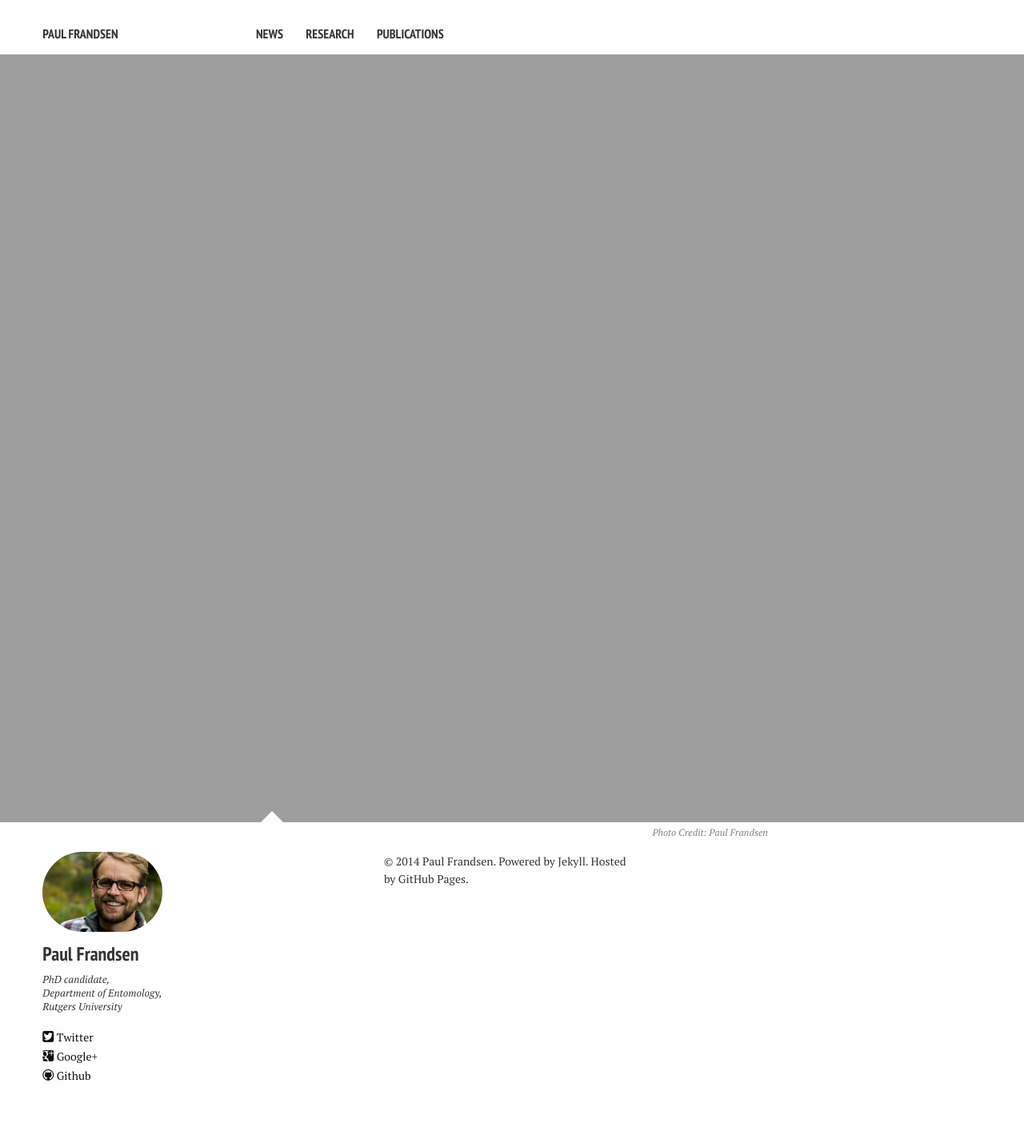
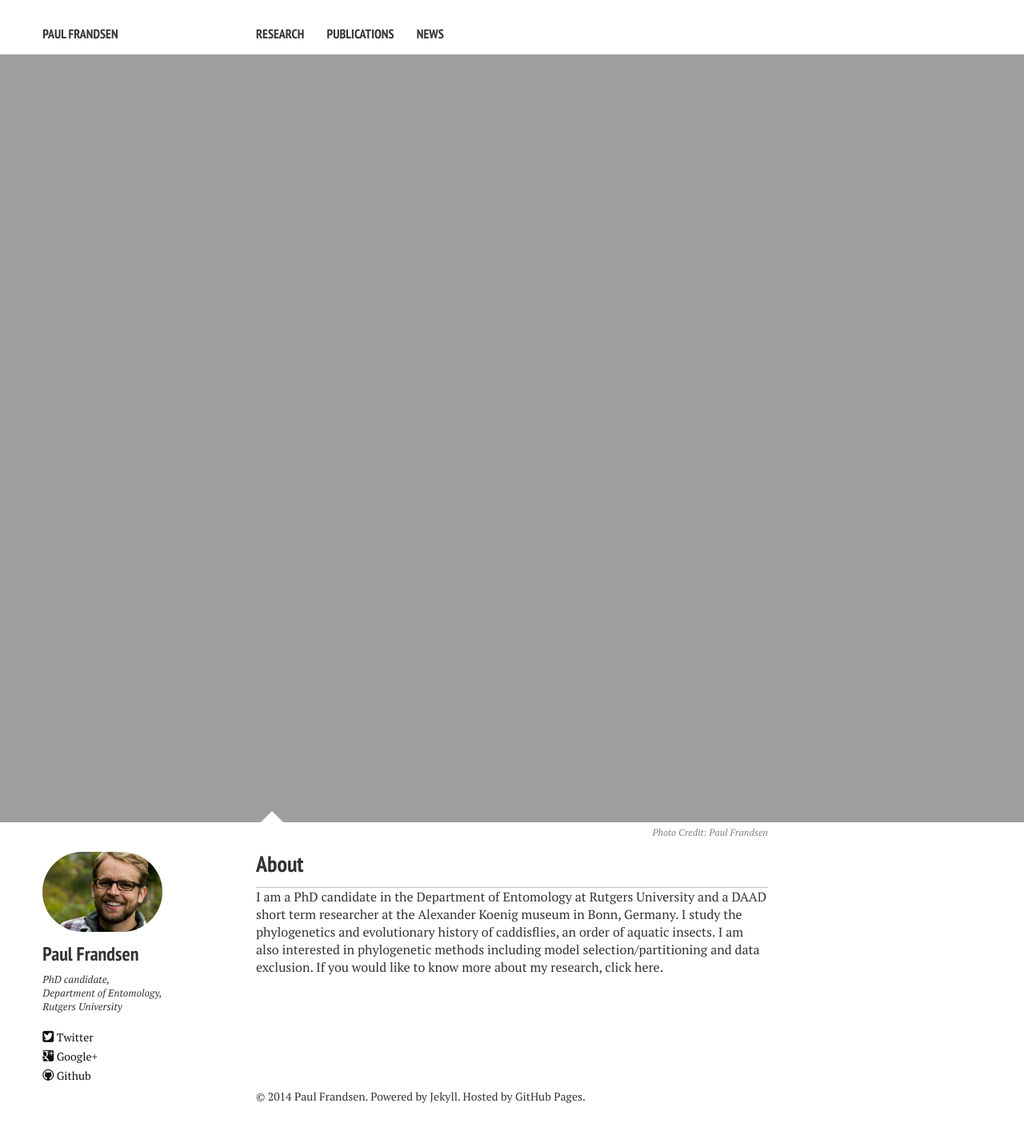
Before and after one commit to pbfrandsen/pbfrandsen.github.io, a Jekyll site: the page built from index.md, in a window 1280 px wide. Shown: the whole page at 80% size. Built offline with Jekyll 4.4.1, drawn with Linux system fonts in a browser that asks for light colours; nearby versions of some CDN libraries; before the commit the page ends 1359 px from its top, so only the background shows below that.

Commit message:
updated about (home) page

```diff
--- a/_config.yml
+++ b/_config.yml
@@ -36,12 +36,12 @@
 # Links to include in top navigation
 # For external links add external: true
 links:
-  - title: News
-    url: /news/
   - title: Research
     url: /research/
   - title: Publications
     url: /publications/
+  - title: News
+    url: /news/
 
 
 # http://en.wikipedia.org/wiki/List_of_tz_database_time_zones
--- a/_layouts/home.html
+++ b/_layouts/home.html
@@ -50,6 +50,9 @@
 </div><!~~ /#index ~~>
  -->
 <div id="index">
+  <h3>About</h3>
+  <p>I am a PhD candidate in the <a href="http://www-rci.rutgers.edu/~insects/">Department of Entomology at Rutgers University</a> and a <a href="https://www.daad.org">DAAD</a> short term researcher at the <a href="http://www.zfmk.de/index.en.html">Alexander Koenig museum</a> in Bonn, Germany. I study the phylogenetics and evolutionary history of caddisflies, an order of aquatic insects. I am also interested in phylogenetic methods including model selection/partitioning and data exclusion. If you would like to know more about my research, click <a href="{{ site.url}}/research/">here</a>.</p>
+</div>
 
 <div class="footer-wrap">
   <footer>
```
Also changed, not shown: 14 other files.
